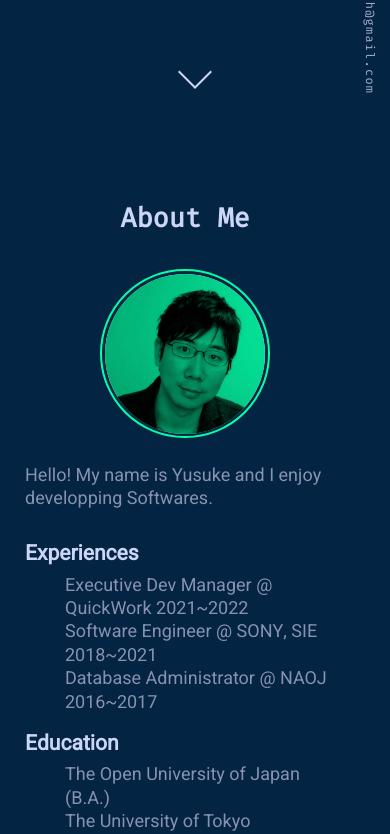
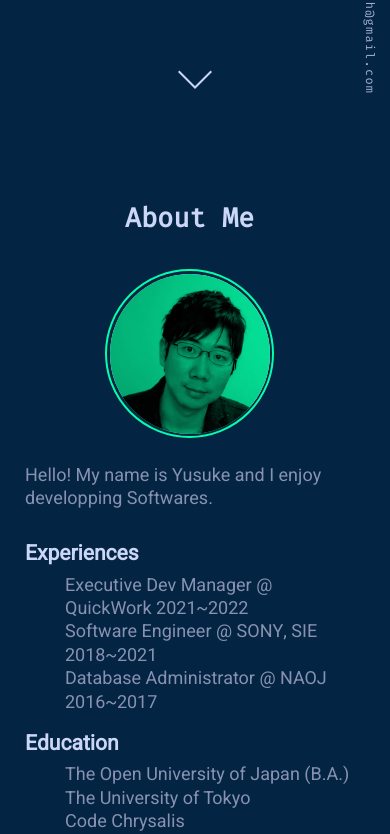
Before and after one commit to yhay81/profile, a Next.js app: page / in a window 390 px wide. Shown: the part 720-1554 px from the top of the page. Built offline with nearby package versions, Linux system fonts and the light colour scheme; what next-reveal would draw is missing.

Commit message:
feat: optimize styles

```diff
--- a/components/About/About.module.scss
+++ b/components/About/About.module.scss
@@ -11,22 +11,6 @@
 }
 
 .aboutSection {
-  @media screen and (prefers-reduced-motion: reduce) {
-    max-width: 900px;
-    min-height: 80vh;
-    animation: none;
-
-    .inner {
-      @media (max-width: 768px) {
-        display: block;
-      }
-
-      display: grid;
-      grid-template-columns: 1fr 3fr;
-      grid-gap: 50px;
-    }
-  }
-
   max-width: 900px;
   min-height: 80vh;
   animation: fade-in 1s ease forwards;
--- a/styles/global.scss
+++ b/styles/global.scss
@@ -39,7 +39,7 @@ main {
     padding: 0 50px;
   }
   @media (max-width: 480px) {
-    padding: 0 25px;
+    padding: 0 36px 0 25px;
   }
 
   width: 100%;
@@ -52,10 +52,6 @@ main {
 section {
   @media (max-width: 768px) {
     padding: 80px 0;
-  }
-
-  @media (max-width: 1080px) {
-    margin-right: 20px;
   }
 
   max-width: 1000px;
@@ -94,20 +90,6 @@ svg {
 }
 
 a {
-  @media screen and (prefers-reduced-motion: reduce) {
-    position: relative;
-    display: inline-block;
-    color: inherit;
-    text-decoration: none;
-    transition: none;
-    text-decoration-skip-ink: auto;
-
-    &:hover,
-    &:focus {
-      color: var(--green);
-    }
-  }
-
   position: relative;
   display: inline-block;
   color: inherit;
```
